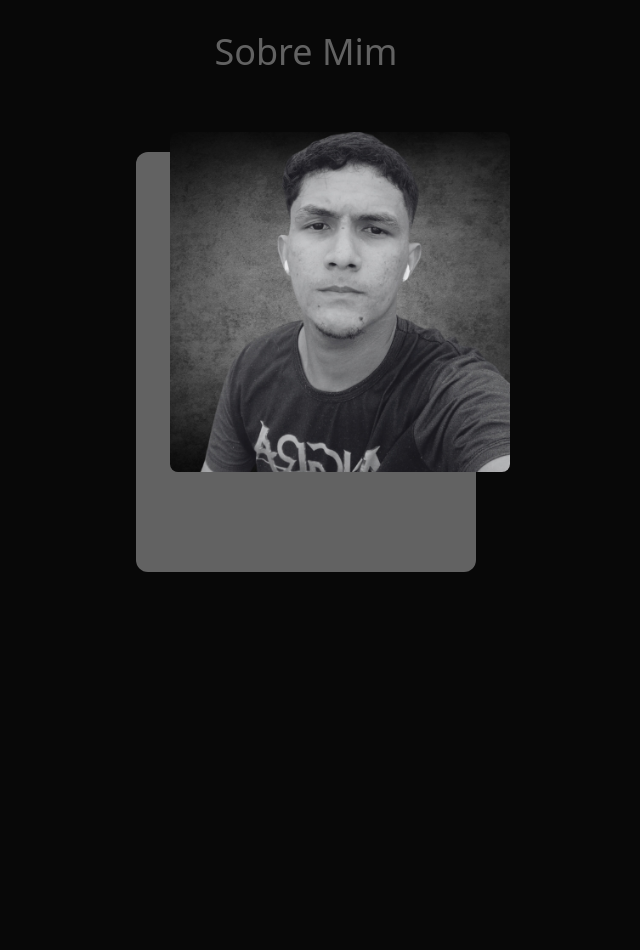
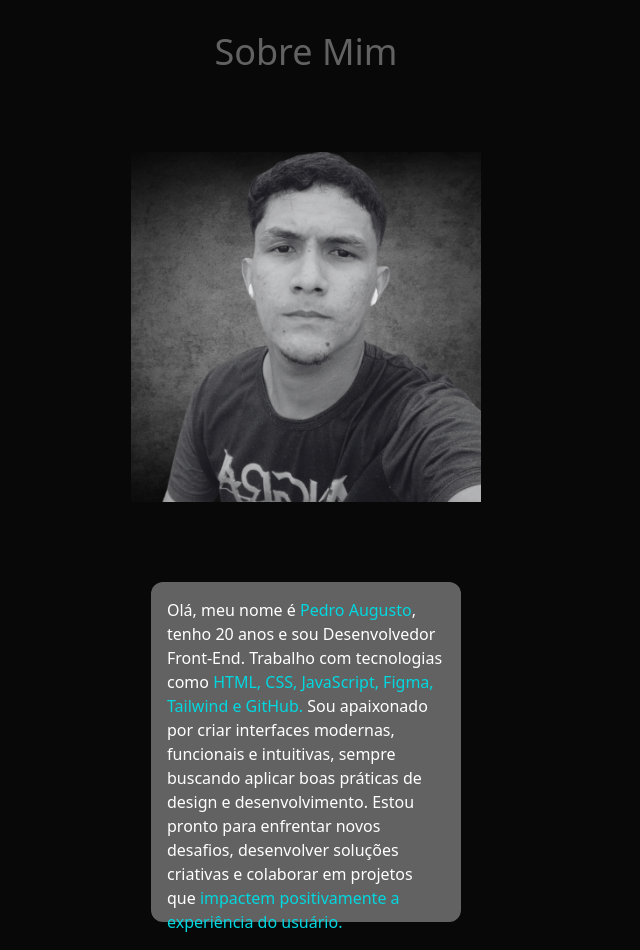
Before and after one commit to pedrinho-devv/MeuPortifolioOficial, a website: page src/index.html in a window 1280 px wide. Shown: the part 700-1650 px from the top of the page, without its empty margins (334-974 px from the left). Before the commit the page ends 1272 px from the top, so only its background shows below. Drawn offline with nearby package versions, Linux system fonts and the light colour scheme.

Commit message:
acrescentando sobre mim

```diff
--- a/src/index.html
+++ b/src/index.html
@@ -68,8 +68,9 @@
     </header>
 
     <!-- CONTENT MAIN -->
-    <main class="flex flex-col sm:flex-row items-center justify-between px-4 py-6 mt-6 mb-20">
-
+    <main
+      class="flex flex-col sm:flex-row items-center justify-between px-4 py-6 mt-6 mb-20"
+    >
       <!-- Texto -->
       <div data-aos="fade-right" class="text-center sm:text-left p-4 sm:p-10">
         <h1 class="text-[24px] sm:text-[38px] text-[#626262]">
@@ -106,23 +107,34 @@
       </div>
     </main>
 
-
     <!-- SECTION ABOUT -->
     <section class="h-full flex flex-col items-center justify-center mt-20">
       <div class="flex flex-col items-center justify-center">
         <h2 class="text-[#626262] text-4xl text-center mb-20">Sobre Mim</h2>
-    <div class="relative w-[340px] h-[420px] bg-[#626262] rounded-xl">
+        <div class="mx-9">
           <!-- A imagem com posicionamento absoluto -->
           <img
-        class="object-contain absolute rounded-lg"
-        style="top: -20px; left: 10%; width: 380px; height: auto;"
+            class="object-contain px-5 mb-10 rounded-xl"
+            style="top: -6px; left: 9%; width: 390px; height: auto"
             src="img/portfoliofoto2.jpg"
             alt="Imagem do portfólio"
           />
         </div>
       </div>
+      <!-- SECTION CONTENT ABOUT -->
+      <div class="m-5 mt-10 w-[310px] h-[340px] bg-[#626262] rounded-xl">
+        <p class="text-white p-4">
+          Olá, meu nome é <span class="text-[#00D8E0]">Pedro Augusto</span>, tenho 20 anos e sou
+          Desenvolvedor Front-End. Trabalho com tecnologias como
+          <span class="text-[#00D8E0]"> HTML, CSS, JavaScript, Figma, Tailwind e GitHub.</span> Sou
+          apaixonado por criar interfaces modernas, funcionais e intuitivas,
+          sempre buscando aplicar boas práticas de design e desenvolvimento.
+          Estou pronto para enfrentar novos desafios, desenvolver soluções
+          criativas e colaborar em projetos que <span class="text-[#00D8E0]" >impactem positivamente a
+            experiência do usuário.</span>
+        </p>
+      </div>
     </section>
-
 
     <!-- LINK JS ANIMATION -->
     <script src="https://unpkg.com/aos@next/dist/aos.js"></script>
```
Also changed, not shown: src/output.css. Lines whose indentation alone changed are shown as unchanged.
